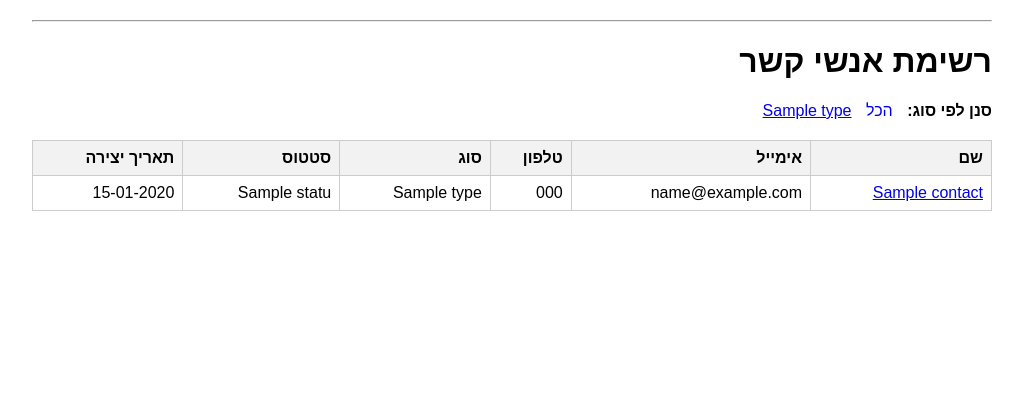
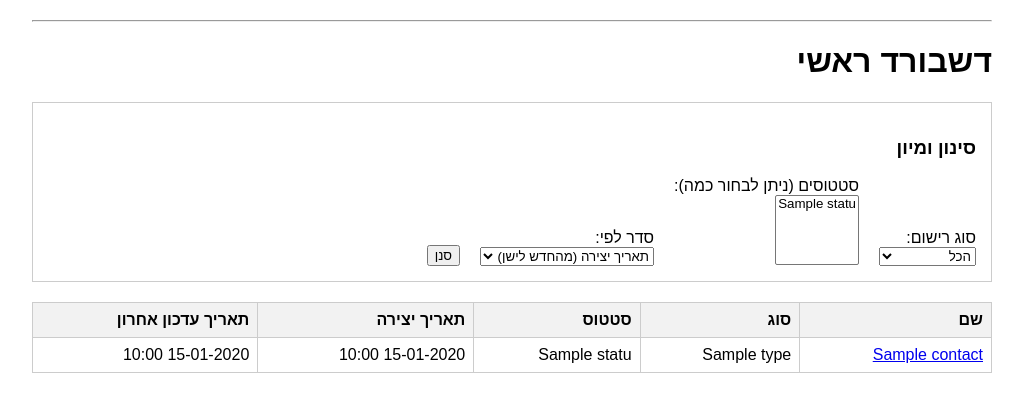
Before and after one commit to 27180781/CRMMM, a Flask app: page / in a window 1280 px wide. Shown: the part 46-458 px from the top of the page, without its empty margins (128-1151 px from the left). Run offline with Flask 3, Linux system fonts and the light colour scheme; tables that the repository leaves empty hold one stand-in row (values such as "Sample post").

Commit message:
Feature: Implement advanced filtering and sorting UI

```diff
--- a/app.py
+++ b/app.py
@@ -93,25 +93,43 @@ class SavedView(db.Model):
 @app.route('/')
 def index():
     """הדף הראשי - מציג את כל אנשי הקשר, עם יכולות סינון"""
-    # התחלת שאילתה בסיסית
     query = Contact.query
 
-    # קבלת פרמטר סינון מסוג רישום מהכתובת (URL)
+    # --- לוגיקת סינון ---
     contact_type_filter = request.args.get('contact_type_id', type=int)
     if contact_type_filter:
         query = query.filter(Contact.contact_type_id == contact_type_filter)
 
-    # סידור ברירת מחדל: מהחדש לישן
-    contacts = query.order_by(Contact.created_at.desc()).all()
+    status_filter = request.args.getlist('status_id', type=int) # קבלת רשימת סטטוסים
+    if status_filter:
+        query = query.filter(Contact.status_id.in_(status_filter))
 
-    # שליפת כל סוגי הרישום כדי להציג אותם ככפתורי סינון
+    # --- לוגיקת מיון ---
+    sort_by = request.args.get('sort_by', 'created_at_desc') # ברירת מחדל: תאריך יצירה יורד
+    if sort_by == 'created_at_asc':
+        query = query.order_by(Contact.created_at.asc())
+    elif sort_by == 'updated_at_desc':
+        query = query.order_by(Contact.updated_at.desc())
+    elif sort_by == 'updated_at_asc':
+        query = query.order_by(Contact.updated_at.asc())
+    else: # created_at_desc
+        query = query.order_by(Contact.created_at.desc())
+
+    contacts = query.all()
+
+    # שליפת כל המידע הנדרש עבור טופס הסינון
     contact_types = ContactType.query.all()
+    # שליפת כל הסטטוסים כדי שנוכל לסנן אותם באופן דינמי ב-JavaScript
+    all_statuses = Status.query.all()
 
     return render_template('index.html',
                            contacts=contacts,
                            contact_types=contact_types,
-                           active_filter=contact_type_filter)
-
+                           all_statuses=all_statuses,
+                           # העברת ערכי הסינון הנוכחיים חזרה לתבנית
+                           active_type_filter=contact_type_filter,
+                           active_status_filter=status_filter,
+                           active_sort=sort_by)
 @app.route('/add', methods=['GET', 'POST'])
 def add_contact():
     """דף להוספת איש קשר חדש"""
--- a/templates/index.html
+++ b/templates/index.html
@@ -1,42 +1,100 @@
 {% extends "base.html" %}
 
 {% block content %}
-  <h1>רשימת אנשי קשר</h1>
+  <h1>דשבורד ראשי</h1>
 
-  <div style="margin-bottom: 20px;">
-    <strong>סנן לפי סוג:</strong>
-    <a href="{{ url_for('index') }}" style="margin-right: 10px; text-decoration: {% if not active_filter %}none{% else %}underline{% endif %};">הכל</a>
-    {% for c_type in contact_types %}
-      <a href="{{ url_for('index', contact_type_id=c_type.id) }}" style="margin-right: 10px; text-decoration: {% if active_filter == c_type.id %}none{% else %}underline{% endif %};">{{ c_type.name }}</a>
-    {% endfor %}
-  </div>
+  <form method="get" id="filter-form" style="border: 1px solid #ccc; padding: 15px; margin-bottom: 20px;">
+    <h3>סינון ומיון</h3>
+    <div style="display: flex; gap: 20px; align-items: flex-end;">
+      <div>
+        <label for="contact_type_id">סוג רישום:</label><br>
+        <select name="contact_type_id" id="contact_type_id">
+          <option value="">הכל</option>
+          {% for c_type in contact_types %}
+            <option value="{{ c_type.id }}" {% if active_type_filter == c_type.id %}selected{% endif %}>{{ c_type.name }}</option>
+          {% endfor %}
+        </select>
+      </div>
+      <div>
+        <label for="status_id">סטטוסים (ניתן לבחור כמה):</label><br>
+        <select name="status_id" id="status_id" multiple size="4">
+          </select>
+      </div>
+      <div>
+        <label for="sort_by">סדר לפי:</label><br>
+        <select name="sort_by" id="sort_by">
+          <option value="created_at_desc" {% if active_sort == 'created_at_desc' %}selected{% endif %}>תאריך יצירה (מהחדש לישן)</option>
+          <option value="created_at_asc" {% if active_sort == 'created_at_asc' %}selected{% endif %}>תאריך יצירה (מהישן לחדש)</option>
+          <option value="updated_at_desc" {% if active_sort == 'updated_at_desc' %}selected{% endif %}>עדכון אחרון (מהחדש לישן)</option>
+          <option value="updated_at_asc" {% if active_sort == 'updated_at_asc' %}selected{% endif %}>עדכון אחרון (מהישן לחדש)</option>
+        </select>
+      </div>
+      <div>
+        <button type="submit">סנן</button>
+      </div>
+    </div>
+  </form>
 
   <table>
     <thead>
       <tr>
         <th>שם</th>
-        <th>אימייל</th>
-        <th>טלפון</th>
         <th>סוג</th>
         <th>סטטוס</th>
         <th>תאריך יצירה</th>
+        <th>תאריך עדכון אחרון</th>
       </tr>
     </thead>
     <tbody>
       {% for contact in contacts %}
       <tr>
         <td><a href="{{ url_for('contact_detail', contact_id=contact.id) }}">{{ contact.name }}</a></td>
-        <td>{{ contact.email }}</td>
-        <td>{{ contact.phone }}</td>
-        <td>{{ contact.contact_type.name if contact.contact_type else 'לא שויך' }}</td>
-        <td>{{ contact.status.name if contact.status else 'לא שויך' }}</td>
-        <td>{{ contact.created_at.strftime('%d-%m-%Y') }}</td>
+        <td>{{ contact.contact_type.name if contact.contact_type else '' }}</td>
+        <td>{{ contact.status.name if contact.status else '' }}</td>
+        <td>{{ contact.created_at.strftime('%d-%m-%Y %H:%M') }}</td>
+        <td>{{ contact.updated_at.strftime('%d-%m-%Y %H:%M') }}</td>
       </tr>
       {% else %}
       <tr>
-        <td colspan="6">לא נמצאו אנשי קשר התואמים לסינון.</td>
+        <td colspan="5">לא נמצאו תוצאות התואמות לסינון.</td>
       </tr>
       {% endfor %}
     </tbody>
   </table>
+
+  <script>
+    const allStatuses = [
+      {% for status in all_statuses %}
+        { id: {{ status.id }}, name: '{{ status.name }}', type_id: {{ status.contact_type_id }} },
+      {% endfor %}
+    ];
+
+    const activeStatusFilter = {{ active_status_filter|tojson }};
+
+    const typeSelect = document.getElementById('contact_type_id');
+    const statusSelect = document.getElementById('status_id');
+
+    function updateStatusOptions() {
+      const selectedTypeId = typeSelect.value;
+      statusSelect.innerHTML = ''; // נקה אפשרויות קיימות
+
+      // אם לא נבחר סוג, הצג את כל הסטטוסים
+      const statusesToShow = selectedTypeId ? allStatuses.filter(s => s.type_id.toString() === selectedTypeId) : allStatuses;
+
+      statusesToShow.forEach(status => {
+        const option = document.createElement('option');
+        option.value = status.id;
+        option.textContent = status.name;
+        if (activeStatusFilter.includes(status.id)) {
+            option.selected = true;
+        }
+        statusSelect.appendChild(option);
+      });
+    }
+
+    typeSelect.addEventListener('change', updateStatusOptions);
+
+    // טען את האפשרויות הנכונות בפתיחת הדף
+    document.addEventListener('DOMContentLoaded', updateStatusOptions);
+  </script>
 {% endblock %}
```
